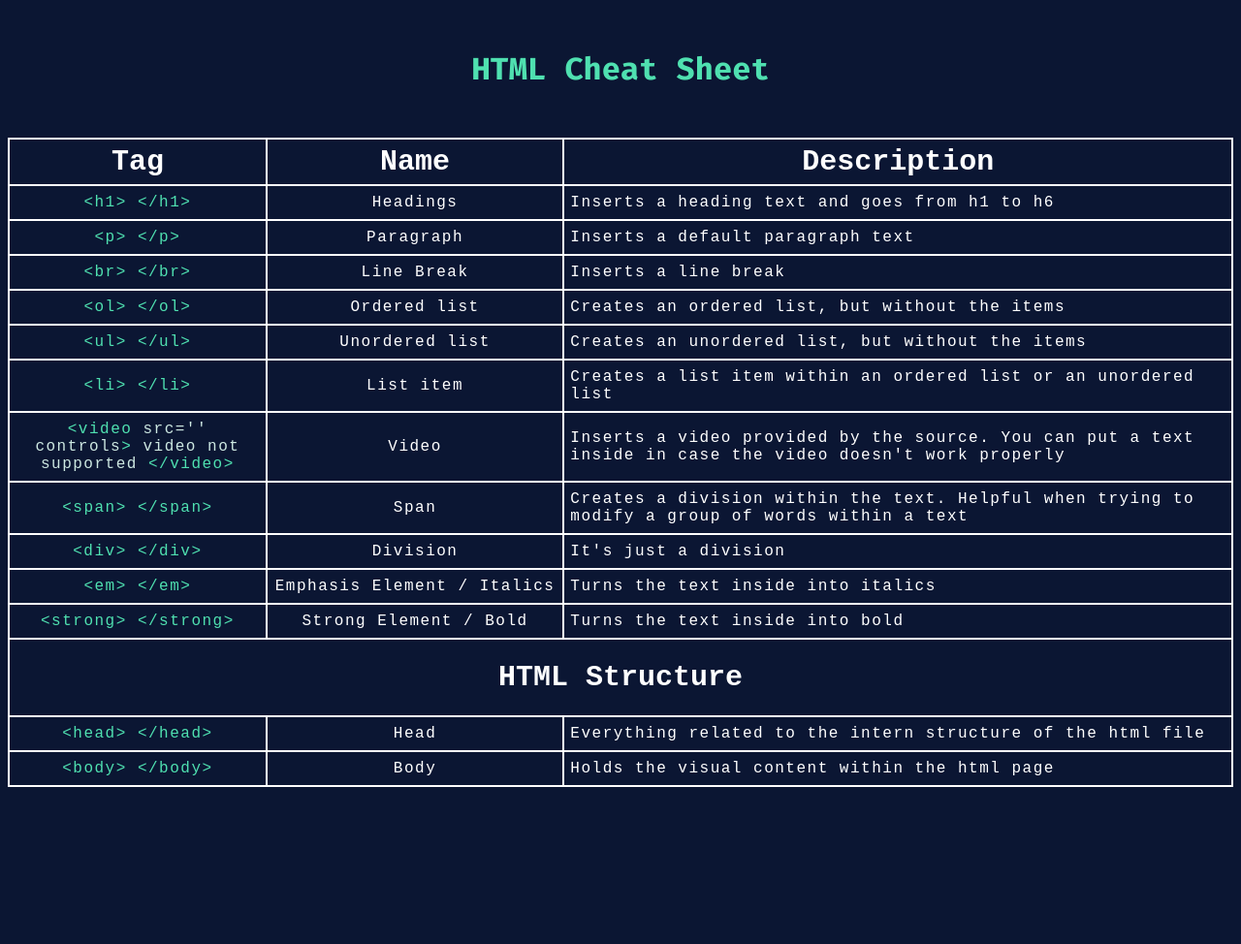
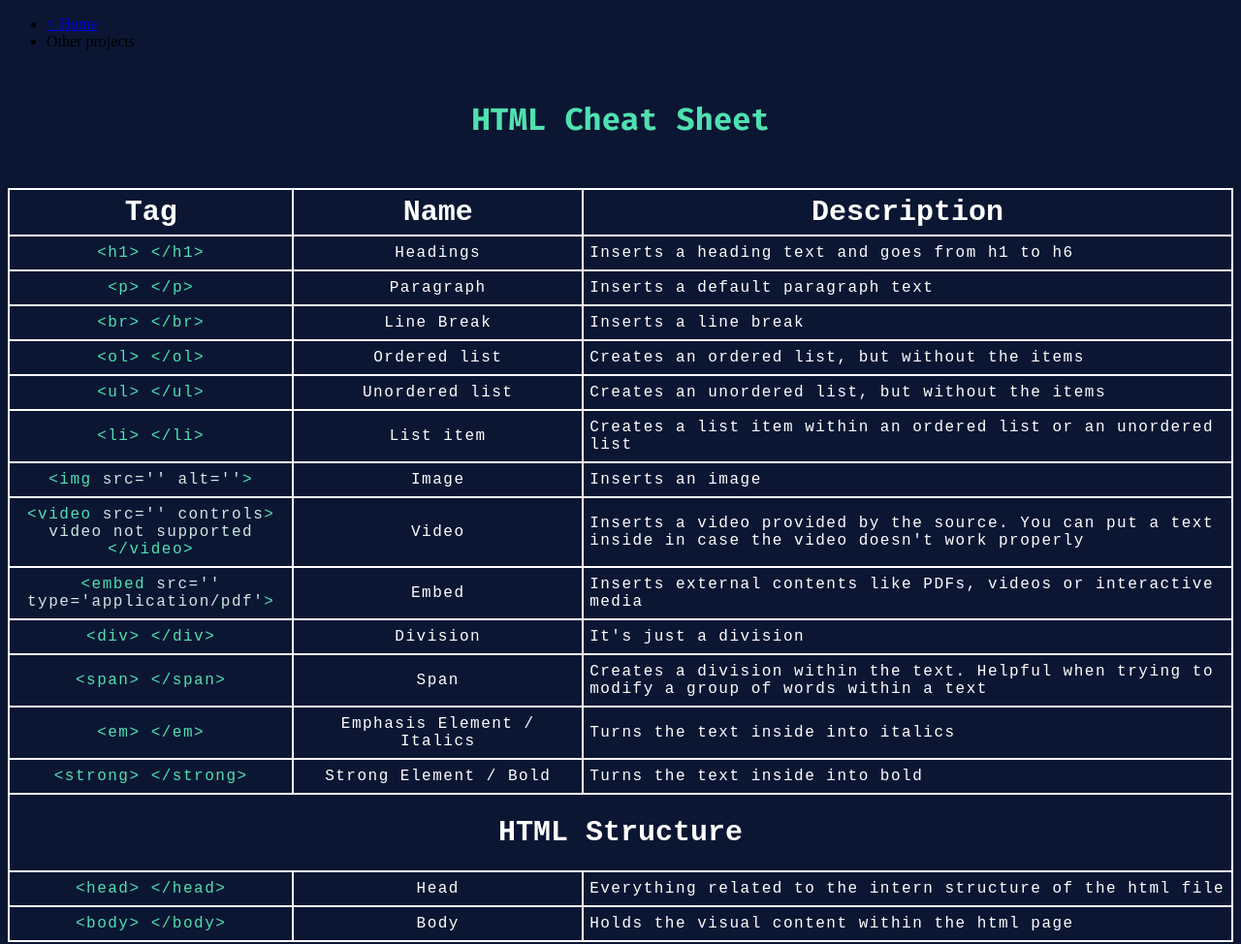
Before and after one commit to LF-Dguez/LF-Dguez.github.io, a plain HTML site: page project3CheatSheet/cheatSheet.html in a window 1280 px wide. Shown: the whole page at 97% size. Before the commit the page ends 820 px from the top, so only its background shows below. Drawn offline with Linux system fonts and the light colour scheme.

Commit message:
Update cheatSheet.html

```diff
--- a/project3CheatSheet/cheatSheet.html
+++ b/project3CheatSheet/cheatSheet.html
@@ -11,6 +11,14 @@
         <link href="https://fonts.googleapis.com/css2?family=Fira+Code:wght@300..700&display=swap" rel="stylesheet">
     </head>
     <body>
+        <!-- TOP BANNER -->
+        <nav>
+            <ul>
+                <li><a href="../index.html">&lt; Home</a></li>
+                <li>Other projects</li>
+            </ul>
+        </nav>
+
         <!-- HTML CHEAT SHEET  -->
         <header>
             <h1>HTML Cheat Sheet</h1>
@@ -61,23 +69,35 @@
                     <td>List item</td>
                     <td class="thirdColumn">Creates a list item within an ordered list or an unordered list</td>
                 </tr>
+                <!-- IMAGE -->
+                <tr>
+                    <td class="firstColumn">&lt;img <span class="codeTag">src='' alt=''</span>&gt;</td>
+                    <td>Image</td>
+                    <td class="thirdColumn">Inserts an image</td>
+                </tr>
                 <!-- VIDEO  -->
                 <tr>
                     <td class="firstColumn">&lt;video <span class="codeTag">src='' controls</span>&gt; <span class="codeTag">video not supported</span> &lt;/video&gt;</td>
                     <td>Video</td>
                     <td class="thirdColumn">Inserts a video provided by the source. You can put a text inside in case the video doesn't work properly</td>
                 </tr>
-                <!-- SPAN -->
+                <!-- EMBED -->
                 <tr>
-                    <td class="firstColumn">&lt;span&gt; &lt;/span&gt;</td>
-                    <td>Span</td>
-                    <td class="thirdColumn">Creates a division within the text. Helpful when trying to modify a group of words within a text</td>
+                    <td class="firstColumn">&lt;embed <span class="codeTag">src='' type='application/pdf'</span>&gt;</td>
+                    <td>Embed</td>
+                    <td class="thirdColumn">Inserts external contents like PDFs, videos or interactive media</td>
                 </tr>
                 <!-- DIVISION -->
                 <tr>
                     <td class="firstColumn">&lt;div&gt; &lt;/div&gt;</td>
                     <td>Division</td>
                     <td class="thirdColumn">It's just a division</td>
+                </tr>
+                <!-- SPAN -->
+                <tr>
+                    <td class="firstColumn">&lt;span&gt; &lt;/span&gt;</td>
+                    <td>Span</td>
+                    <td class="thirdColumn">Creates a division within the text. Helpful when trying to modify a group of words within a text</td>
                 </tr>
                 <!-- EMPHASIS ELEMENT -->
                 <tr>
```
